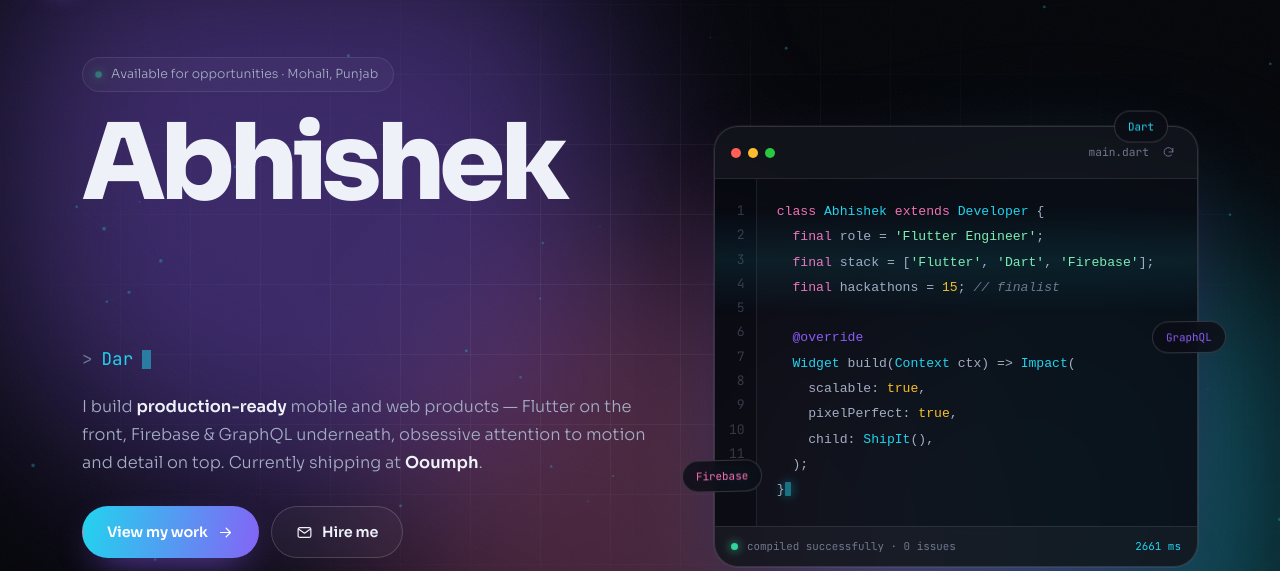
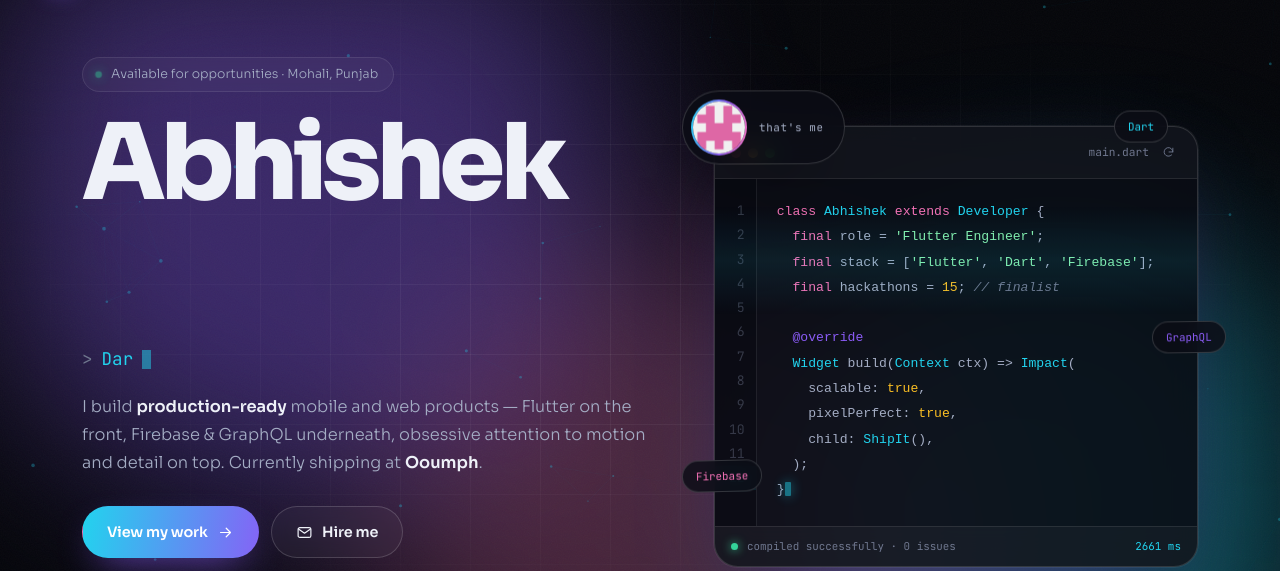
Before and after one commit to Abhimishra68/abhishek-portfolio, a plain HTML site: page index.html in a window 1280 px wide. Shown: the part 66-637 px from the top of the page. Drawn offline with Linux system fonts and the light colour scheme.

Commit message:
feat: profile photo, GitHub showcase, smooth scroll, live repo browser

```diff
--- a/assets/css/styles.css
+++ b/assets/css/styles.css
@@ -1712,3 +1712,51 @@ html[data-theme="light"] .filter.is-active { color: #fff; }
   .repo-select select { width: 100%; }
   .repo-grid { grid-template-columns: 1fr; }
 }
+
+
+/* ============================================================
+   hero portrait — floating pill above the code card
+   ============================================================ */
+.hero__portrait {
+  position: absolute;
+  z-index: 7;
+  top: -34px;
+  left: -32px;
+  display: flex;
+  align-items: center;
+  gap: 12px;
+  padding: 8px 20px 8px 8px;
+  border-radius: 999px;
+  background: color-mix(in srgb, var(--bg-2) 82%, transparent);
+  border: 1px solid var(--line-str);
+  backdrop-filter: blur(12px);
+  box-shadow: var(--shadow);
+  animation: floaty 7.5s ease-in-out infinite;
+  animation-delay: -1.5s;
+}
+.hero__portrait img {
+  width: 56px; height: 56px;
+  border-radius: 50%;
+  object-fit: cover;
+  object-position: center 22%;
+  background: var(--bg-2);
+  border: 2px solid transparent;
+  background-image:
+    linear-gradient(var(--bg-2), var(--bg-2)),
+    var(--grad);
+  background-origin: border-box;
+  background-clip: padding-box, border-box;
+}
+.hero__portrait figcaption {
+  font-size: 0.68rem;
+  letter-spacing: 0.06em;
+  color: var(--txt-2);
+}
+@media (max-width: 1000px) {
+  .hero__portrait { top: -22px; left: 10px; }
+}
+@media (max-width: 620px) {
+  .hero__portrait { padding: 6px 16px 6px 6px; }
+  .hero__portrait img { width: 46px; height: 46px; }
+  .hero__portrait figcaption { font-size: 0.62rem; }
+}
--- a/index.html
+++ b/index.html
@@ -17,7 +17,7 @@
 <link rel="preconnect" href="https://api.github.com" crossorigin />
 <link rel="preconnect" href="https://avatars.githubusercontent.com" crossorigin />
 <link rel="dns-prefetch" href="https://api.github.com" />
-<link rel="preload" as="image" href="https://avatars.githubusercontent.com/u/192303433?v=4" fetchpriority="high" />
+<link rel="preload" as="image" href="assets/img/profile.jpg" fetchpriority="high" />
 <link rel="preload" as="fetch" href="https://api.github.com/users/Abhimishra68/repos?per_page=100&sort=updated" crossorigin />
 <link rel="preload" as="style" href="assets/css/styles.css" />
 <link href="https://fonts.googleapis.com/css2?family=Sora:wght@300;400;600;800&family=JetBrains+Mono:wght@400;600&display=swap" rel="stylesheet" />
@@ -138,6 +138,15 @@
     <span class="float-chip float-chip--1" aria-hidden="true">Dart</span>
     <span class="float-chip float-chip--2" aria-hidden="true">Firebase</span>
     <span class="float-chip float-chip--3" aria-hidden="true">GraphQL</span>
+
+    <figure class="hero__portrait" aria-hidden="true">
+      <img src="assets/img/profile.jpg"
+           alt=""
+           width="120" height="120"
+           decoding="async"
+           onerror="this.onerror=null;this.src='https://avatars.githubusercontent.com/u/192303433?v=4';" />
+      <figcaption class="mono">that's me</figcaption>
+    </figure>
 
     <div class="tilt" data-tilt>
       <div class="code-card" id="codeCard">
@@ -493,7 +502,13 @@
         <div class="github-profile__halo" aria-hidden="true"></div>
         <div class="github-profile__identity">
           <a class="github-avatar" href="https://github.com/Abhimishra68" target="_blank" rel="noopener noreferrer" aria-label="Open Abhishek Mishra's GitHub profile">
-            <img src="https://avatars.githubusercontent.com/u/192303433?v=4" alt="Professional portrait of Abhishek Mishra" width="240" height="240" loading="lazy" />
+            <img id="profilePhoto"
+                 src="assets/img/profile.jpg"
+                 srcset="assets/img/profile.jpg 1x, assets/img/profile@2x.jpg 2x"
+                 alt="Professional portrait of Abhishek Mishra"
+                 width="240" height="240"
+                 fetchpriority="high" decoding="async"
+                 onerror="this.onerror=null;this.removeAttribute('srcset');this.src='https://avatars.githubusercontent.com/u/192303433?v=4';" />
             <span class="github-avatar__status" aria-hidden="true"></span>
           </a>
           <div>
```
Also changed, not shown: assets/img/profile.jpg (added), 1 other file.
